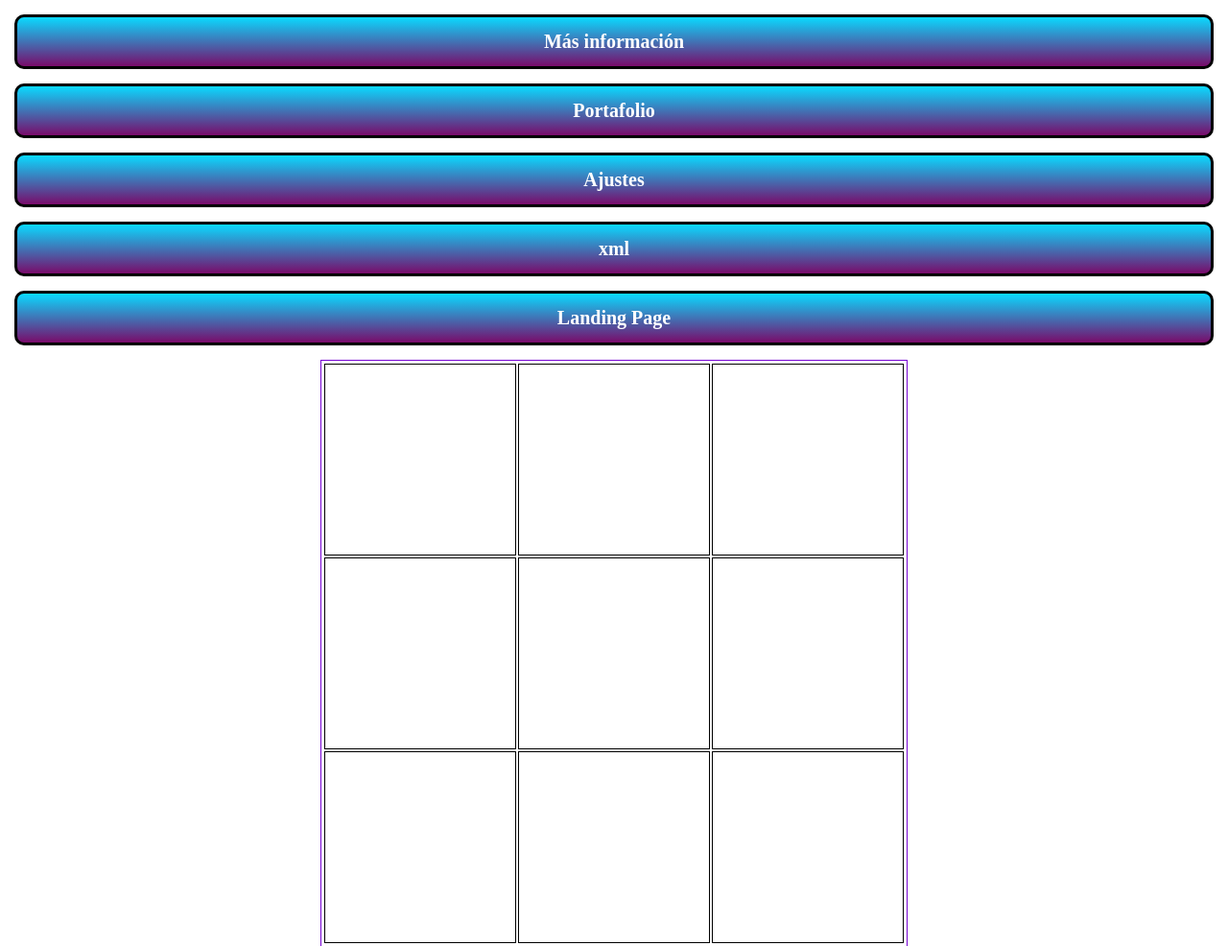
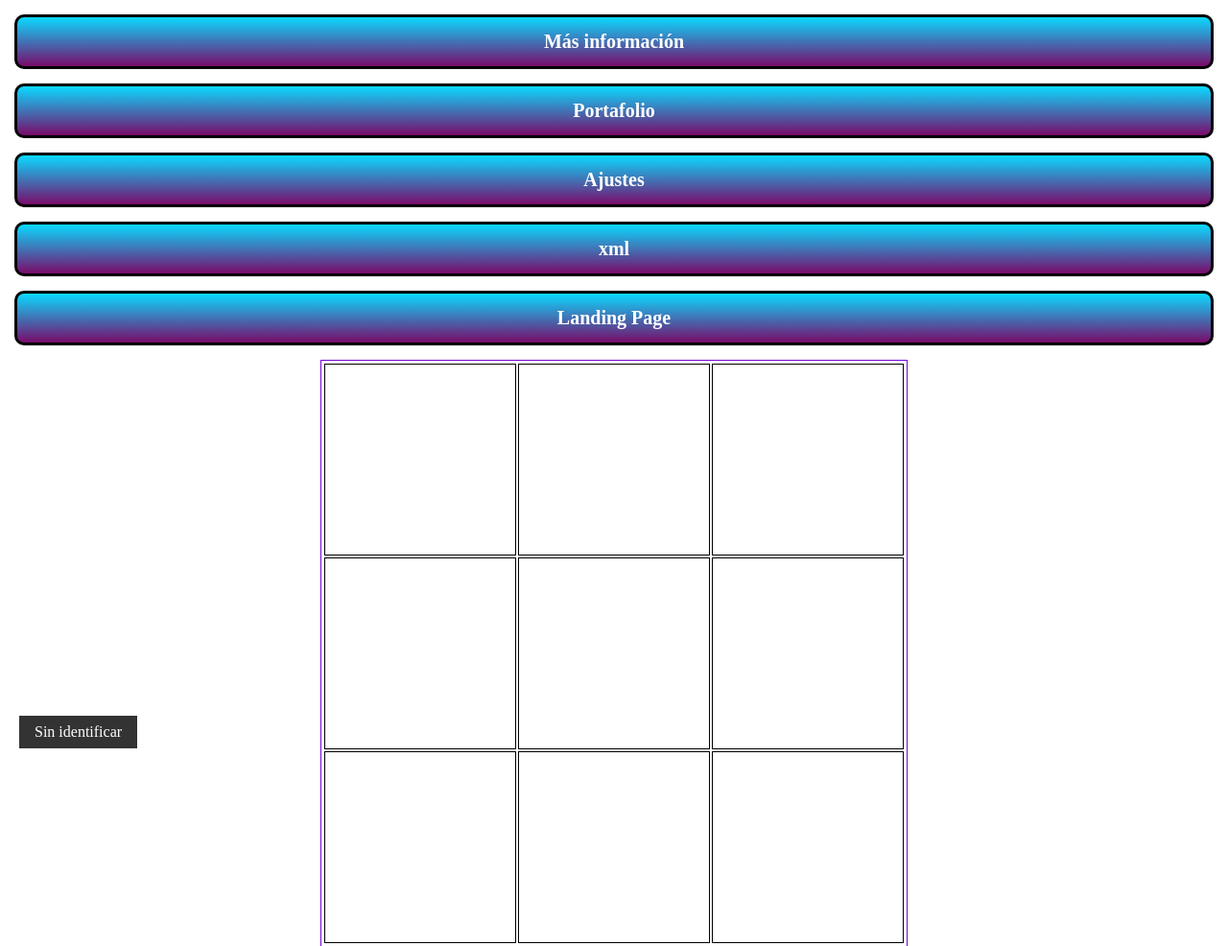
Before and after one commit to Gasparrabadantoro/proyectofinal, a plain HTML site: page TresEnRaya/indexTresEnRaya.html in a window 1280 px wide. Shown: the whole page at 96% size. Drawn offline with Linux system fonts and the light colour scheme.

Commit message:
retoquesFinales

```diff
--- a/Trabajoweb/portafolio.css
+++ b/Trabajoweb/portafolio.css
@@ -299,3 +299,14 @@ para evitar el pixelado */
         max-height: 1200px;
     }
 }
+
+#user-display {
+    position: fixed;
+    bottom: 20px;
+    left: 20px;
+    background-color: #333;
+    color: white;
+    border: none;
+    padding: 8px 16px;
+    cursor: pointer;
+  }
--- /dev/null
+++ b/TresEnRaya/ajustes.js
@@ -0,0 +1,20 @@
+document.addEventListener('DOMContentLoaded', function () {
+    const userName = localStorage.getItem('userName');
+    const userDisplay = document.getElementById('user-display');
+
+    if (userName) {
+      userDisplay.textContent = `Hola, ${userName}!`;
+    } else {
+      userDisplay.textContent = 'Sin identificar';
+    }
+  });
+
+  function saveUserName() {
+    const userNameInput = document.getElementById('user-name-input');
+    const userName = userNameInput.value;
+    console.log('userName ingresado:', userName);
+    localStorage.setItem('userName', userName);
+
+    const userDisplay = document.getElementById('user-display');
+    userDisplay.textContent = `¡Hola, ${userName}!`;
+  }
--- a/TresEnRaya/cssTresEnRaya.css
+++ b/TresEnRaya/cssTresEnRaya.css
@@ -72,3 +72,14 @@ button {
     margin: auto;
     flex-wrap: wrap;
 }
+
+#user-display {
+    position: fixed;
+    bottom: 20px;
+    left: 20px;
+    background-color: #333;
+    color: white;
+    border: none;
+    padding: 8px 16px;
+    cursor: pointer;
+  }
--- a/TresEnRaya/indexTresEnRaya.html
+++ b/TresEnRaya/indexTresEnRaya.html
@@ -65,6 +65,10 @@
         alert(informacion);
     });
   </script>
+  <div id="user-display"></div>
+
+  <script src="ajustes.js"></script>
+
 </body>
 
 </html>
```
Also changed, not shown: Trabajoweb/curriculum.html (+11 -1 lines), Trabajoweb/index.html (+8 -0 lines).
